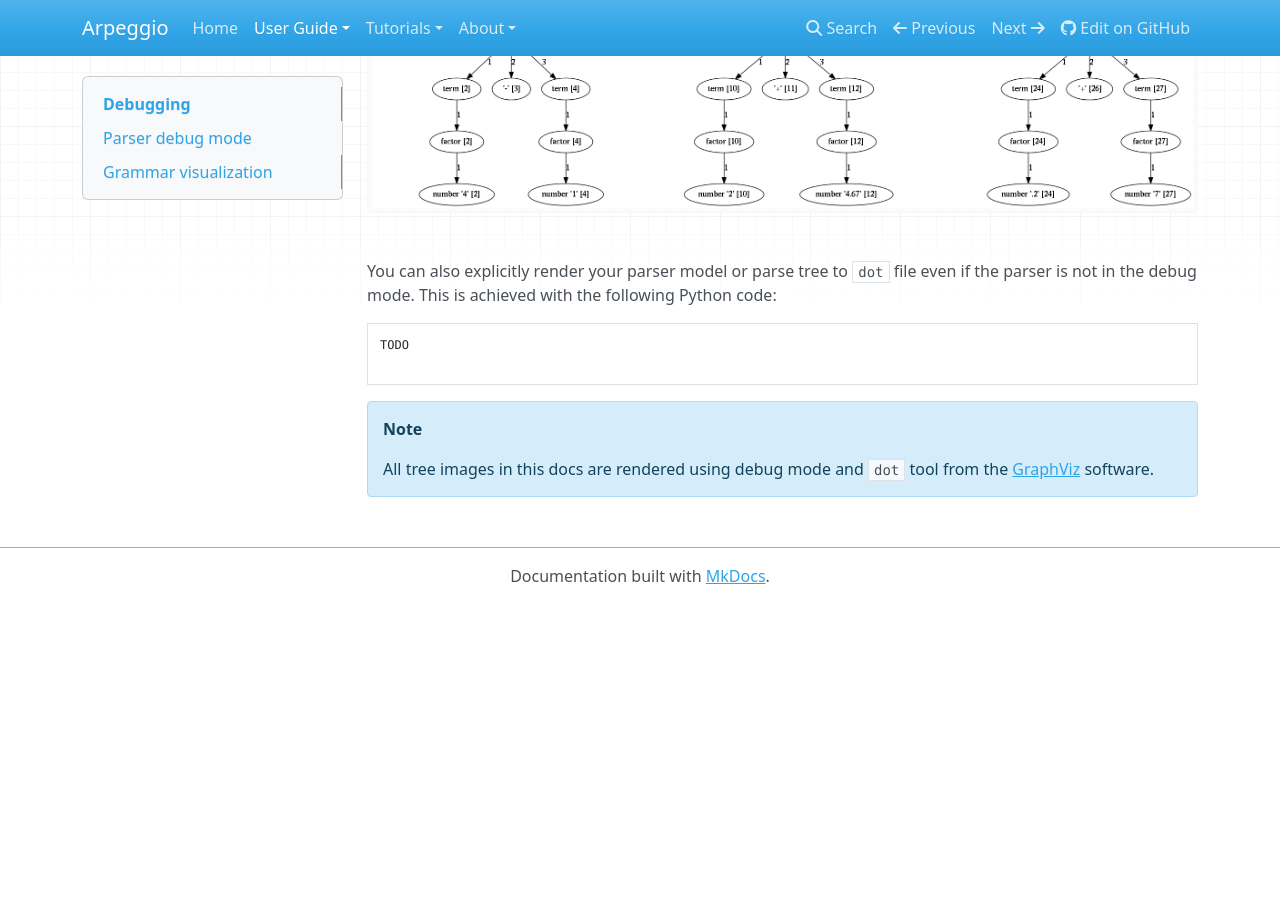
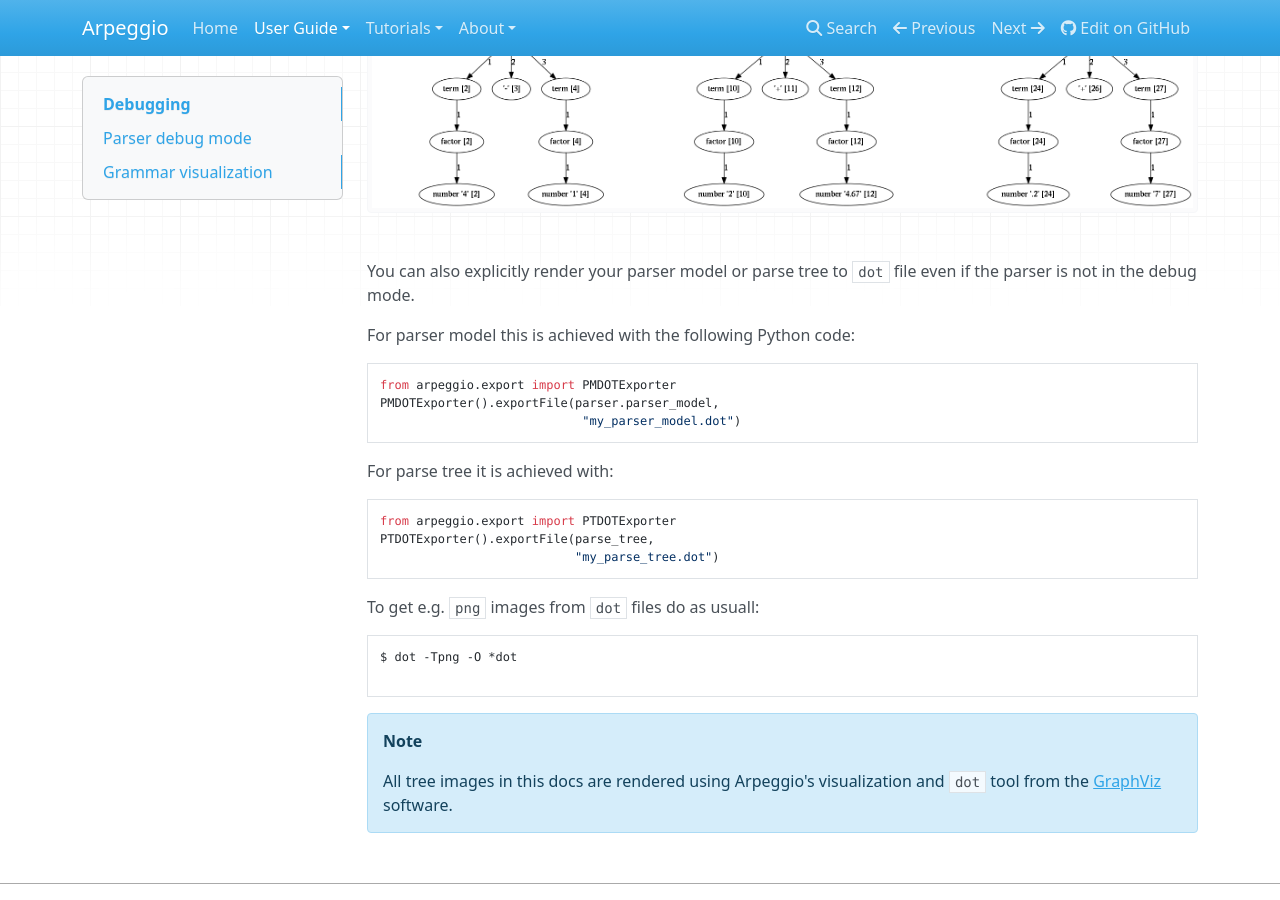
Before and after one commit to textX/Arpeggio, an MkDocs documentation site: the page built from docs/debugging.md, in a window 1280 px wide and 900 px high, scrolled down 2423 px. Built offline with MkDocs 1.6.1, drawn with Linux system fonts in a browser that asks for light colours; nearby versions of some CDN libraries; old or Windows-style settings are respelled for this version of MkDocs; before the commit the page ends 3027 px from its top, so only the background shows below that.

Commit message:
Improvements in the docs.

````diff
--- a/docs/debugging.md
+++ b/docs/debugging.md
@@ -78,14 +78,31 @@ Which produces `png` image given bellow.
 
 You can also explicitly render your parser model or parse tree to `dot` file
 even if the parser is not in the debug mode.
-This is achieved with the following Python code:
+
+For parser model this is achieved with the following Python code:
 
 ```python
-TODO
+from arpeggio.export import PMDOTExporter
+PMDOTExporter().exportFile(parser.parser_model,
+                            "my_parser_model.dot")
+```
+
+For parse tree it is achieved with:
+
+```python
+from arpeggio.export import PTDOTExporter
+PTDOTExporter().exportFile(parse_tree,
+                           "my_parse_tree.dot")
+```
+
+To get e.g. `png` images from `dot` files do as usuall:
+
+```bash
+$ dot -Tpng -O *dot
 
 ```
 
 
 !!! note
-    All tree images in this docs are rendered using debug mode and `dot` tool from
-    the [GraphViz](http://graphviz.org/) software.
+    All tree images in this docs are rendered using Arpeggio's visualization and
+    `dot` tool from the [GraphViz](http://graphviz.org/) software.
````
Also changed, not shown: docs/configuration.md (+5 -5 lines), docs/getting_started.md (+18 -9 lines), docs/parse_trees.md (+2 -22 lines).
